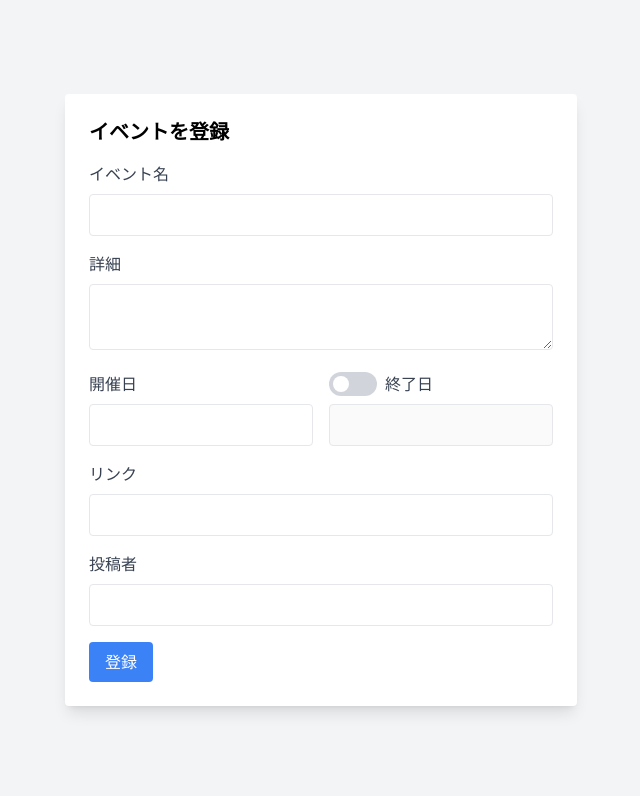
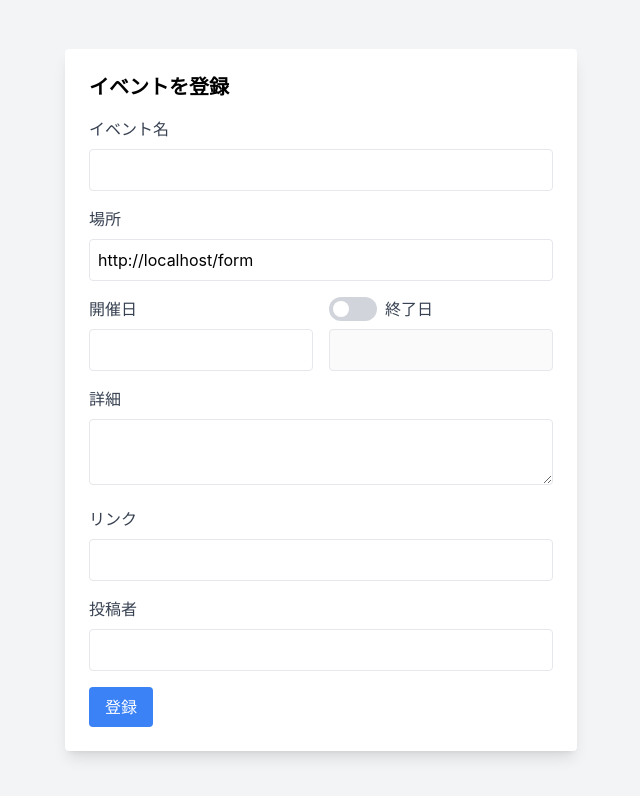
Before and after one commit to ryusei-nsgm/eventagram-a, a React (Create React App) app: page /form in a window 1280 px wide. Shown: the top 796 px of the page, without its empty margins (319-959 px from the left). Built offline with nearby package versions, Linux system fonts and the light colour scheme; no server answers.

Commit message:
フォームに場所を追加

```diff
--- a/src/components/EventFormPage.js
+++ b/src/components/EventFormPage.js
@@ -80,20 +80,18 @@ const EventFormPage = () => {
           />
         </div>
 
-        {/* 詳細 */}
+        {/* 場所 */}
         <div className="mb-4">
-          <label
-            htmlFor="description"
-            className="block text-gray-700 font-medium"
-          >
-            詳細
+          <label htmlFor="location" className="block text-gray-700 font-medium">
+            場所
           </label>
-          <textarea
-            id="description"
+          <input
+            id="location"
+            type="text"
             className="border rounded w-full p-2 mt-2"
-            value={description}
-            onChange={(e) => setDescription(e.target.value)}
-            maxLength={140}
+            value={location}
+            onChange={(e) => setLocation(e.target.value)}
+            required
           />
         </div>
 
@@ -161,6 +159,23 @@ const EventFormPage = () => {
           </div>
         </div>
 
+        {/* 詳細 */}
+        <div className="mb-4">
+          <label
+            htmlFor="description"
+            className="block text-gray-700 font-medium"
+          >
+            詳細
+          </label>
+          <textarea
+            id="description"
+            className="border rounded w-full p-2 mt-2"
+            value={description}
+            onChange={(e) => setDescription(e.target.value)}
+            maxLength={140}
+          />
+        </div>
+
         {/* リンク */}
         <div className="mb-4">
           <label htmlFor="link" className="block text-gray-700 font-medium">
```
